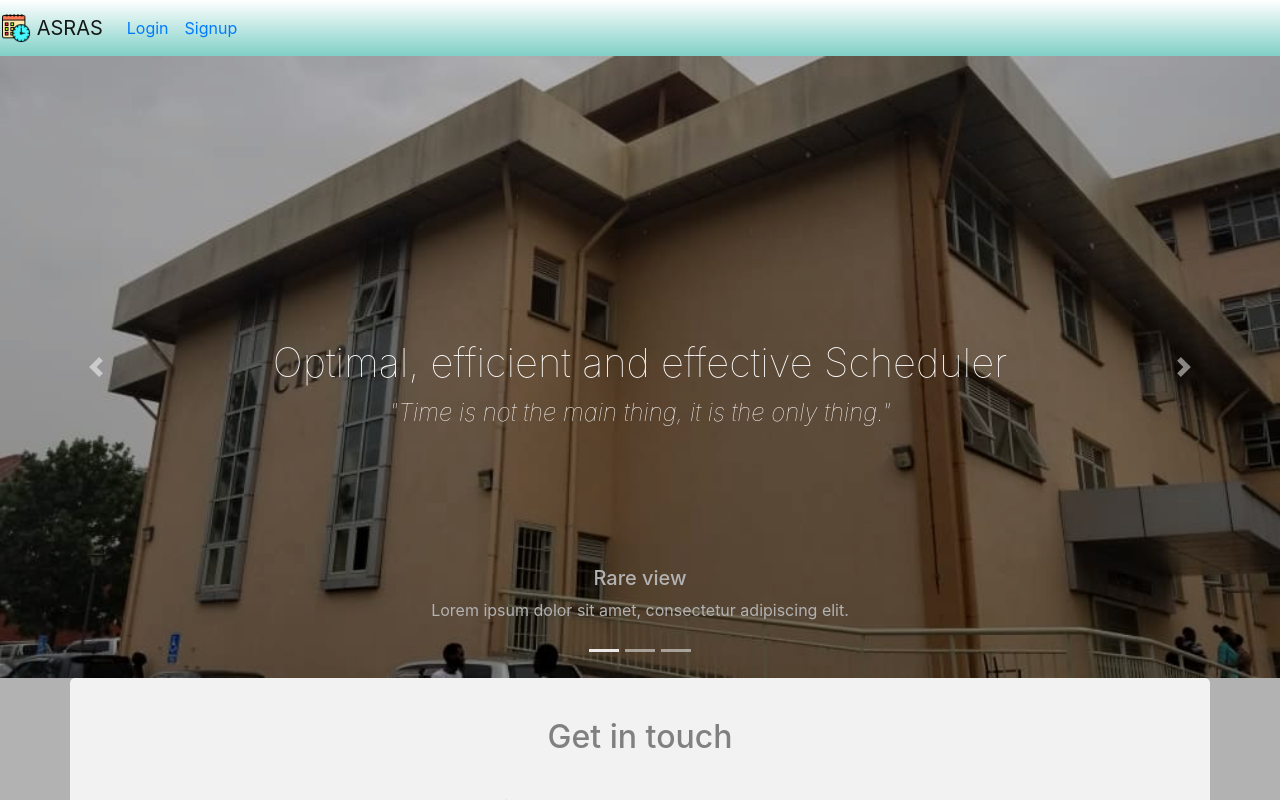
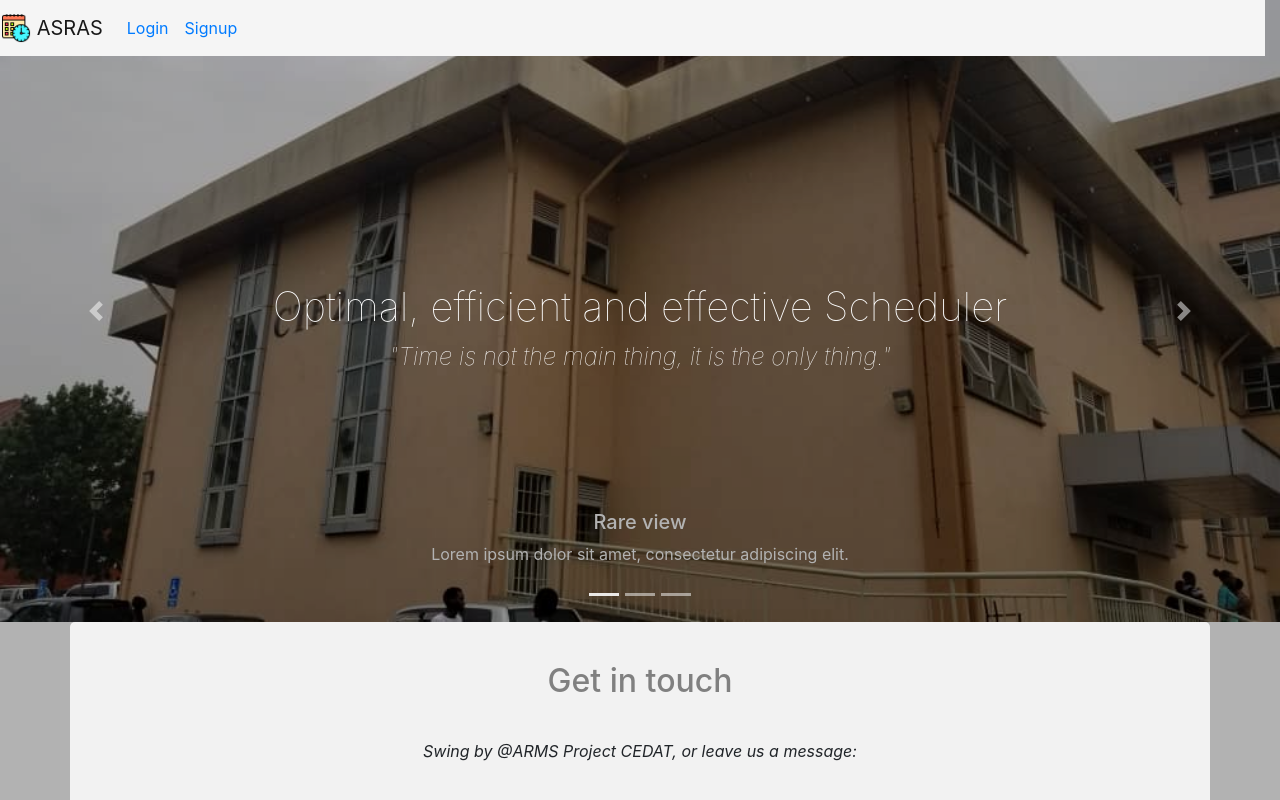
Before and after one commit to The-A-R-M-S-Project/ASRAS_frontend, a Vue app: page / in a window 1280 px wide. Built offline with nearby package versions, Linux system fonts and the light colour scheme.

Commit message:
Changes background and fixes position

```diff
--- a/src/components/Navigation.vue
+++ b/src/components/Navigation.vue
@@ -46,8 +46,9 @@ export default {
 
 <style scoped>
 .mynav {
-  background: linear-gradient(white, #80d0c7);
+  background-color: whitesmoke;
   width: 100%;
+  position: fixed;
 }
 li {
   display: inline-block;
```
